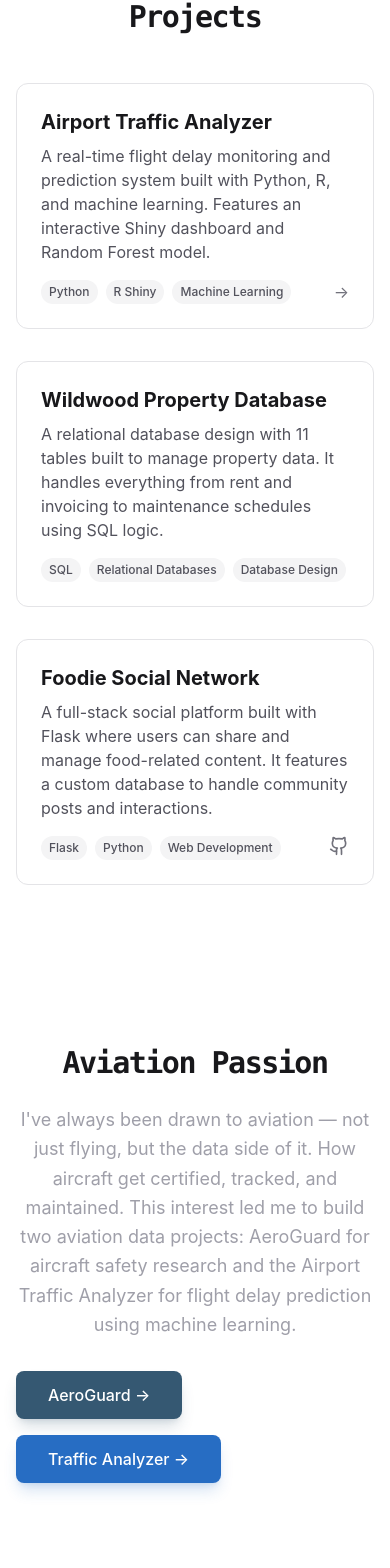
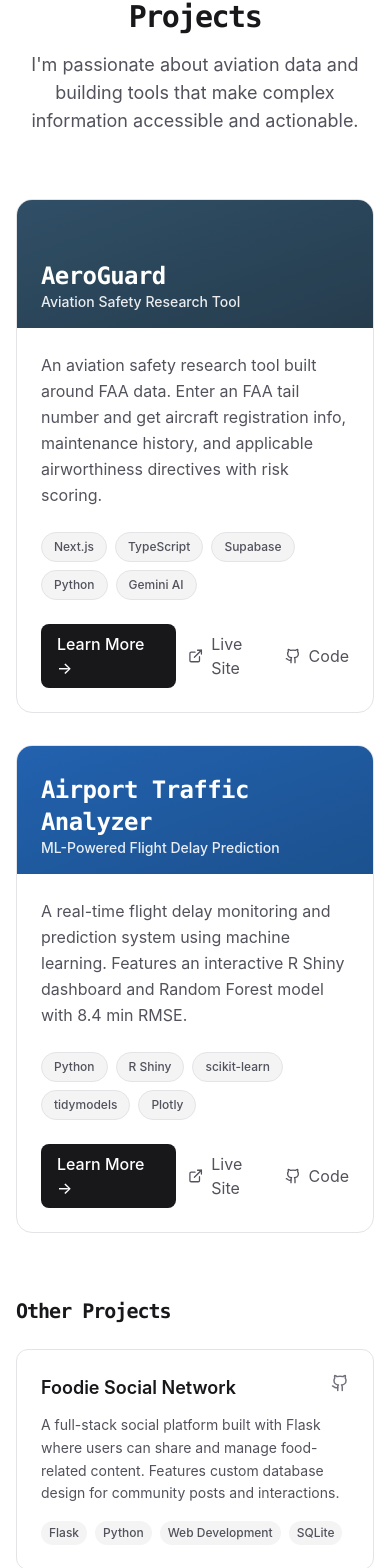
Before and after one commit to sabbasov/sabbasov.com, a Next.js app: page / in a window 390 px wide. Shown: the part 3429-4997 px from the top of the page. Built offline with nearby package versions, Linux system fonts and the light colour scheme.

Commit message:
update home page, ata page

```diff
--- a/app/airport-traffic-analyzer/page.tsx
+++ b/app/airport-traffic-analyzer/page.tsx
@@ -22,63 +22,43 @@ const techStack = [
   {
     name: 'R Shiny',
     logo: (
-      <svg viewBox="0 0 128 128" className="w-4 h-4 shrink-0">
-        <path fill="#276DC3" d="M18.8 71.1c0-25.9 21-46.9 46.9-46.9s46.9 21 46.9 46.9-21 46.9-46.9 46.9-46.9-21-46.9-46.9z" />
-        <path fill="#fff" d="M45.4 56.8c0 1.4-1.1 2.5-2.5 2.5s-2.5-1.1-2.5-2.5 1.1-2.5 2.5-2.5 2.5 1.1 2.5 2.5zm20.8 0c0 1.4-1.1 2.5-2.5 2.5s-2.5-1.1-2.5-2.5 1.1-2.5 2.5-2.5 2.5 1.1 2.5 2.5zm20.8 0c0 1.4-1.1 2.5-2.5 2.5s-2.5-1.1-2.5-2.5 1.1-2.5 2.5-2.5 2.5 1.1 2.5 2.5z" />
-        <path fill="#fff" d="M65.8 82.8H49.9c-1.4 0-2.5-1.1-2.5-2.5s1.1-2.5 2.5-2.5h15.9c1.4 0 2.5 1.1 2.5 2.5s-1.1 2.5-2.5 2.5z" />
-      </svg>
+      <img src="https://upload.wikimedia.org/wikipedia/commons/b/bf/Shiny_hex_logo.svg" alt="R Shiny" className="w-4 h-4 shrink-0" />
     ),
   },
   {
     name: 'scikit-learn',
     logo: (
-      <svg viewBox="0 0 128 128" className="w-4 h-4 shrink-0">
-        <path fill="#F7931E" d="M20.8 49.6c-2.2-2.2-2.2-5.8 0-8s5.8-2.2 8 0l12.7 12.7c2.2 2.2 2.2 5.8 0 8s-5.8 2.2-8 0L20.8 49.6zm65.6 0c2.2-2.2 5.8-2.2 8 0s2.2 5.8 0 8L81.7 70.3c-2.2 2.2-5.8 2.2-8 0s-2.2-5.8 0-8l12.7-12.7zM64 28.8c3.1 0 5.6 2.5 5.6 5.6v18c0 3.1-2.5 5.6-5.6 5.6s-5.6-2.5-5.6-5.6v-18c0-3.1 2.5-5.6 5.6-5.6zm0 41.6c3.1 0 5.6 2.5 5.6 5.6v18c0 3.1-2.5 5.6-5.6 5.6s-5.6-2.5-5.6-5.6V76c0-3.1 2.5-5.6 5.6-5.6z" />
-      </svg>
+      <img src="https://upload.wikimedia.org/wikipedia/commons/0/05/Scikit_learn_logo_small.svg" alt="scikit-learn" className="w-4 h-4 shrink-0" />
     ),
   },
   {
     name: 'tidymodels',
     logo: (
-      <svg viewBox="0 0 128 128" className="w-4 h-4 shrink-0">
-        <circle cx="64" cy="64" r="40" fill="#276DC3" />
-        <path fill="#fff" d="M44 54h40v20H44z" />
-      </svg>
+      <img src="https://tidymodels.tidymodels.org/logo.png" alt="tidymodels" className="w-4 h-4 shrink-0" />
     ),
   },
   {
     name: 'Plotly',
     logo: (
-      <svg viewBox="0 0 128 128" className="w-4 h-4 shrink-0">
-        <path fill="#3F4F75" d="M32 32h64v64H32z" />
-        <path fill="#00D4AA" d="M40 50h48v28H40z" />
-        <circle cx="64" cy="64" r="8" fill="#119DFF" />
-      </svg>
+      <img src="https://upload.wikimedia.org/wikipedia/commons/8/8a/Plotly-logo.png" alt="Plotly" className="w-4 h-4 shrink-0" />
     ),
   },
   {
     name: 'pandas',
     logo: (
-      <svg viewBox="0 0 128 128" className="w-4 h-4 shrink-0">
-        <path fill="#150458" d="M47.4 24v80h8.4V24h-8.4zm25.2 0v80h8.4V24h-8.4zM30.2 40v24h8.4V40h-8.4zm50.4 0v24h8.4V40h-8.4zM72.2 64v40h8.4V64h-8.4z" />
-      </svg>
+      <img src="https://upload.wikimedia.org/wikipedia/commons/e/ed/Pandas_logo.svg" alt="pandas" className="w-4 h-4 shrink-0" />
     ),
   },
   {
     name: 'Aviation Stack API',
     logo: (
-      <svg viewBox="0 0 128 128" className="w-4 h-4 shrink-0" fill="currentColor">
-        <path d="M64 20L45 45h38L64 20zm0 88L83 83H45l19 25zm-30-44L10 64l24 0V64zm60 0h24V64l-24 0z" />
-      </svg>
+      <img src="https://assets.apilayer.com/api_listings/aviationstack.png" alt="Aviation Stack API" className="w-4 h-4 shrink-0" />
     ),
   },
   {
     name: 'ShinyApps.io',
     logo: (
-      <svg viewBox="0 0 128 128" className="w-4 h-4 shrink-0">
-        <circle cx="64" cy="64" r="32" fill="#276DC3" />
-        <path fill="#fff" d="M48 56h32v16H48z" />
-      </svg>
+      <img src="https://upload.wikimedia.org/wikipedia/commons/b/bf/Shiny_hex_logo.svg" alt="ShinyApps.io" className="w-4 h-4 shrink-0" />
     ),
   },
 ];
--- a/app/components/header.tsx
+++ b/app/components/header.tsx
@@ -11,7 +11,6 @@ const navItems = [
   { name: 'Experience', href: '#experience' },
   { name: 'Education', href: '#education' },
   { name: 'Projects', href: '#projects' },
-  { name: 'Aviation', href: '#aviation' },
   { name: 'Skills', href: '#skills' },
 ];
 
--- a/app/components/projects.tsx
+++ b/app/components/projects.tsx
@@ -1,81 +1,178 @@
 'use client';
 
 import { motion } from 'framer-motion';
-import { Github } from 'lucide-react';
+import { Github, ExternalLink } from 'lucide-react';
+import Link from 'next/link';
 
-const projectsData = [
+const featuredProjects = [
+  {
+    title: 'AeroGuard',
+    subtitle: 'Aviation Safety Research Tool',
+    description: 'An aviation safety research tool built around FAA data. Enter an FAA tail number and get aircraft registration info, maintenance history, and applicable airworthiness directives with risk scoring.',
+    technologies: ['Next.js', 'TypeScript', 'Supabase', 'Python', 'Gemini AI'],
+    link: '/aeroguard',
+    external: 'https://aeroguard-gamma.vercel.app/',
+    github: 'https://github.com/sabbasov/aeroguard',
+    gradient: 'from-[#355872] to-[#2a4356]',
+  },
   {
     title: 'Airport Traffic Analyzer',
-    description: 'A real-time flight delay monitoring and prediction system built with Python, R, and machine learning. Features an interactive Shiny dashboard and Random Forest model.',
-    tags: ['Python', 'R Shiny', 'Machine Learning'],
+    subtitle: 'ML-Powered Flight Delay Prediction',
+    description: 'A real-time flight delay monitoring and prediction system using machine learning. Features an interactive R Shiny dashboard and Random Forest model with 8.4 min RMSE.',
+    technologies: ['Python', 'R Shiny', 'scikit-learn', 'tidymodels', 'Plotly'],
     link: '/airport-traffic-analyzer',
+    external: 'https://sabbasov.shinyapps.io/airport-traffic-analyzer/',
+    github: 'https://github.com/sabbasov/airport-traffic-analyzer',
+    gradient: 'from-[#276DC3] to-[#1e5a9e]',
   },
-  {
-    title: 'Wildwood Property Database',
-    description: 'A relational database design with 11 tables built to manage property data. It handles everything from rent and invoicing to maintenance schedules using SQL logic.',
-    tags: ['SQL', 'Relational Databases', 'Database Design'],
-    link: '',
-  },
+];
+
+const otherProjects = [
   {
     title: 'Foodie Social Network',
-    description: 'A full-stack social platform built with Flask where users can share and manage food-related content. It features a custom database to handle community posts and interactions.',
-    tags: ['Flask', 'Python', 'Web Development'],
+    description: 'A full-stack social platform built with Flask where users can share and manage food-related content. Features custom database design for community posts and interactions.',
+    tags: ['Flask', 'Python', 'Web Development', 'SQLite'],
     link: 'https://github.com/sabbasov/foodie-social-network',
   },
 ];
 
-const cardVariants = {
-  hidden: { opacity: 0, y: 20 },
-  visible: { opacity: 1, y: 0 },
-};
-
 const Projects = () => {
   return (
     <section id="projects" className="py-20">
-      <motion.h2
+      <div className="max-w-6xl mx-auto">
+        <motion.div
           initial={{ opacity: 0, y: 20 }}
           whileInView={{ opacity: 1, y: 0 }}
           transition={{ duration: 0.5 }}
           viewport={{ once: true }}
-        className="text-3xl font-bold text-center mb-12 font-mono tracking-tighter text-zinc-900 dark:text-white"
+          className="text-center mb-16"
         >
+          <h2 className="text-3xl font-bold font-mono tracking-tighter text-zinc-900 dark:text-white mb-4">
             Projects
-      </motion.h2>
-      <div className="grid grid-cols-1 md:grid-cols-2 lg:grid-cols-3 gap-8 max-w-6xl mx-auto">
-        {projectsData.map((project, index) => (
+          </h2>
+          <p className="text-lg text-zinc-600 dark:text-zinc-400 max-w-2xl mx-auto">
+            I'm passionate about aviation data and building tools that make complex information accessible and actionable.
+          </p>
+        </motion.div>
+
+        {/* Featured Aviation Projects */}
+        <div className="grid grid-cols-1 lg:grid-cols-2 gap-8 mb-16">
+          {featuredProjects.map((project, index) => (
             <motion.div
               key={index}
-            variants={cardVariants}
-            initial="hidden"
-            whileInView="visible"
-            transition={{ duration: 0.5, delay: index * 0.2 }}
+              initial={{ opacity: 0, y: 20 }}
+              whileInView={{ opacity: 1, y: 0 }}
+              transition={{ duration: 0.6, delay: index * 0.2 }}
               viewport={{ once: true }}
-            className="bg-white dark:bg-zinc-900/50 p-6 rounded-xl border border-zinc-200 dark:border-zinc-800 flex flex-col transition-all duration-300 hover:border-[#355872]/50 hover:shadow-lg hover:shadow-[#355872]/10 hover:scale-[1.02]"
+              className="group relative overflow-hidden rounded-2xl bg-white dark:bg-zinc-900/50 border border-zinc-200 dark:border-zinc-800 hover:border-zinc-300 dark:hover:border-zinc-700 transition-all duration-300"
             >
-            <div className="flex-grow">
-              <h3 className="text-xl font-bold text-zinc-900 dark:text-white mb-2">{project.title}</h3>
-              <p className="text-zinc-600 dark:text-zinc-400 mb-4">{project.description}</p>
+              {/* Gradient Header */}
+              <div className={`h-32 bg-gradient-to-br ${project.gradient} relative`}>
+                <div className="absolute inset-0 bg-black/10" />
+                <div className="absolute bottom-4 left-6 text-white">
+                  <h3 className="text-2xl font-bold font-mono tracking-tight">{project.title}</h3>
+                  <p className="text-sm opacity-90 font-medium">{project.subtitle}</p>
                 </div>
-            <div className="flex flex-wrap gap-2 mt-auto">
+              </div>
+
+              {/* Content */}
+              <div className="p-6">
+                <p className="text-zinc-600 dark:text-zinc-400 leading-relaxed mb-6">
+                  {project.description}
+                </p>
+
+                {/* Technologies */}
+                <div className="flex flex-wrap gap-2 mb-6">
+                  {project.technologies.map((tech) => (
+                    <span
+                      key={tech}
+                      className="text-xs font-medium bg-zinc-100 dark:bg-zinc-800 text-zinc-600 dark:text-zinc-300 px-3 py-1.5 rounded-full border border-zinc-200 dark:border-zinc-700"
+                    >
+                      {tech}
+                    </span>
+                  ))}
+                </div>
+
+                {/* Action Buttons */}
+                <div className="flex items-center gap-3">
+                  <Link
+                    href={project.link}
+                    className="flex items-center gap-2 bg-zinc-900 dark:bg-white text-white dark:text-zinc-900 px-4 py-2 rounded-lg font-medium hover:bg-zinc-800 dark:hover:bg-zinc-100 transition-colors duration-300"
+                  >
+                    Learn More →
+                  </Link>
+                  <a
+                    href={project.external}
+                    target="_blank"
+                    rel="noopener noreferrer"
+                    className="flex items-center gap-2 text-zinc-600 dark:text-zinc-400 hover:text-zinc-900 dark:hover:text-white transition-colors duration-300"
+                  >
+                    <ExternalLink size={16} />
+                    Live Site
+                  </a>
+                  <a
+                    href={project.github}
+                    target="_blank"
+                    rel="noopener noreferrer"
+                    className="flex items-center gap-2 text-zinc-600 dark:text-zinc-400 hover:text-zinc-900 dark:hover:text-white transition-colors duration-300"
+                  >
+                    <Github size={16} />
+                    Code
+                  </a>
+                </div>
+              </div>
+            </motion.div>
+          ))}
+        </div>
+
+        {/* Other Projects */}
+        <motion.div
+          initial={{ opacity: 0, y: 20 }}
+          whileInView={{ opacity: 1, y: 0 }}
+          transition={{ duration: 0.5, delay: 0.4 }}
+          viewport={{ once: true }}
+        >
+          <h3 className="text-xl font-bold text-zinc-900 dark:text-white font-mono tracking-tighter mb-6">
+            Other Projects
+          </h3>
+          <div className="grid grid-cols-1 md:grid-cols-2 gap-6">
+            {otherProjects.map((project, index) => (
+              <motion.div
+                key={index}
+                initial={{ opacity: 0, y: 20 }}
+                whileInView={{ opacity: 1, y: 0 }}
+                transition={{ duration: 0.5, delay: (index + 1) * 0.1 }}
+                viewport={{ once: true }}
+                className="bg-white dark:bg-zinc-900/50 p-6 rounded-xl border border-zinc-200 dark:border-zinc-800 hover:border-zinc-300 dark:hover:border-zinc-700 transition-all duration-300"
+              >
+                <div className="flex justify-between items-start mb-3">
+                  <h4 className="text-lg font-semibold text-zinc-900 dark:text-white">{project.title}</h4>
+                  <a
+                    href={project.link}
+                    target="_blank"
+                    rel="noopener noreferrer"
+                    className="text-zinc-500 dark:text-zinc-400 hover:text-zinc-900 dark:hover:text-white transition-colors duration-300"
+                  >
+                    <Github size={18} />
+                  </a>
+                </div>
+                <p className="text-zinc-600 dark:text-zinc-400 text-sm mb-4 leading-relaxed">
+                  {project.description}
+                </p>
+                <div className="flex flex-wrap gap-2">
                   {project.tags.map((tag) => (
-                <span key={tag} className="text-xs font-medium bg-zinc-100 dark:bg-zinc-800 text-zinc-600 dark:text-zinc-300 px-2 py-1 rounded-full">
+                    <span
+                      key={tag}
+                      className="text-xs font-medium bg-zinc-100 dark:bg-zinc-800 text-zinc-600 dark:text-zinc-300 px-2 py-1 rounded-full"
+                    >
                       {tag}
                     </span>
                   ))}
-              {project.link && (
-                project.link.startsWith('/') ? (
-                  <a href={project.link} className="ml-auto text-zinc-500 dark:text-zinc-400 hover:text-zinc-900 dark:hover:text-white transition-colors duration-300">
-                    →
-                  </a>
-                ) : (
-                  <a href={project.link} target="_blank" rel="noopener noreferrer" className="ml-auto text-zinc-500 dark:text-zinc-400 hover:text-zinc-900 dark:hover:text-white transition-colors duration-300">
-                    <Github size={20} />
-                  </a>
-                )
-              )}
                 </div>
               </motion.div>
             ))}
+          </div>
+        </motion.div>
       </div>
     </section>
   );
--- a/app/page.tsx
+++ b/app/page.tsx
@@ -1,7 +1,6 @@
 'use client';
 
 import { useEffect } from 'react';
-import Aviation from './components/aviation';
 import Experience from './components/experience';
 import Education from './components/education';
 import Footer from './components/footer';
@@ -25,7 +24,6 @@ export default function Home() {
         <Experience />
         <Education />
         <Projects />
-        <Aviation />
         <Skills />
         <Contact />
       </main>
```
Lines whose indentation alone changed are shown as unchanged.
